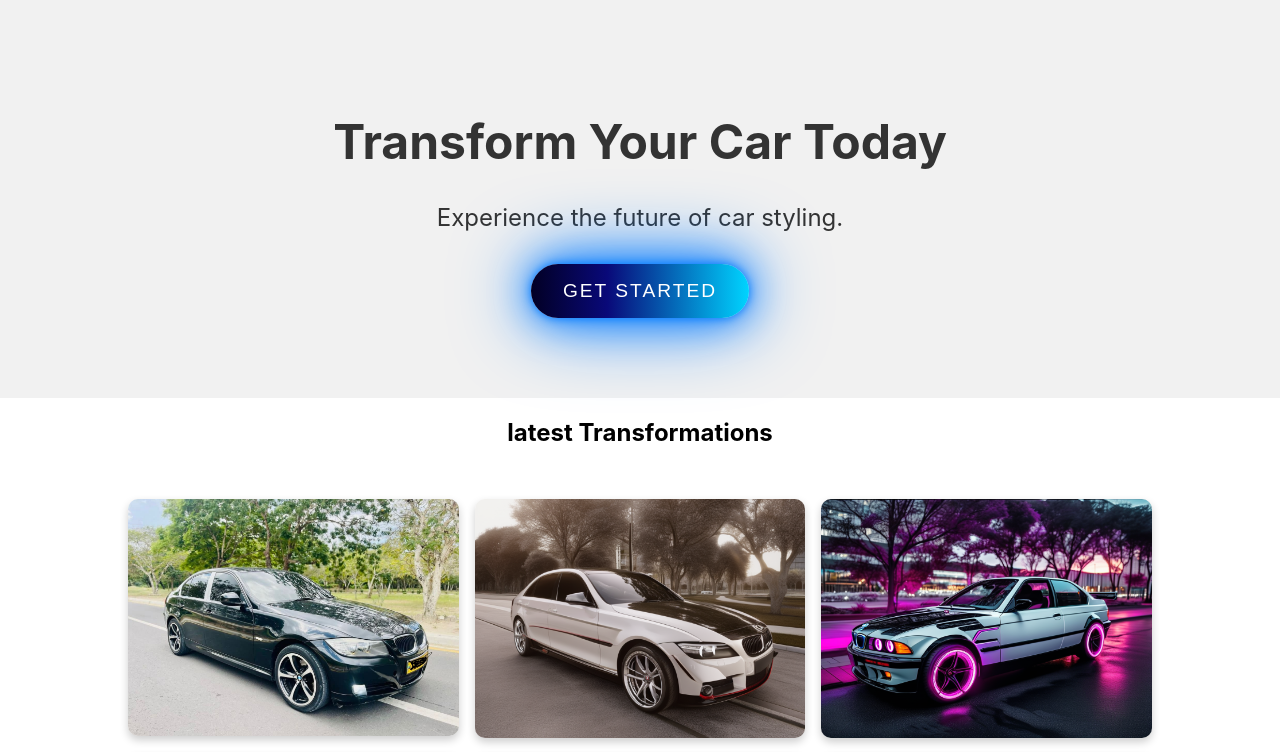
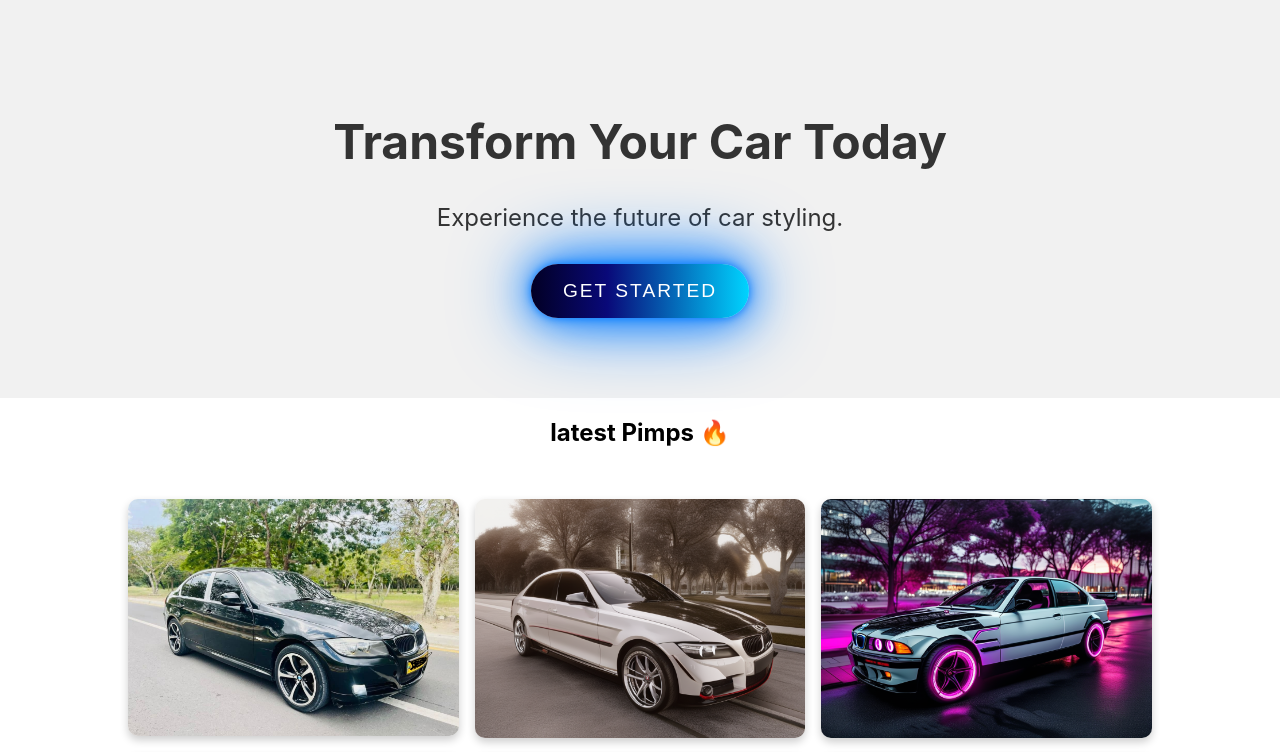
Before and after one commit to Bulalu/pimp-UI, a React (Create React App) app: page / in a window 1280 px wide. Shown: the top 752 px of the page. Built offline with nearby package versions, Linux system fonts and the light colour scheme.

Commit message:
updated brand 🦹‍♂️

```diff
--- a/public/index.html
+++ b/public/index.html
@@ -24,7 +24,7 @@
       work correctly both with client-side routing and a non-root public URL.
       Learn how to configure a non-root public URL by running `npm run build`.
     -->
-    <title>Pimp GPT</title>
+    <title>Pimps</title>
   </head>
   <body>
     <noscript>You need to enable JavaScript to run this app.</noscript>
--- a/src/components/DemoSection.js
+++ b/src/components/DemoSection.js
@@ -37,7 +37,7 @@ const DemoSection = () => {
 
     return (
         <div id="demo" style={{ display: 'flex', justifyContent: 'center', alignItems: 'center', flexDirection: 'column' }}>
-            <h2>latest Transformations</h2>
+            <h2>latest Pimps 🔥</h2>
             <div style={{ width: '80%', margin: '2rem 0', display: 'grid', gridTemplateColumns: 'repeat(3, 1fr)', gap: '1rem',  }}>
                 {images.map((img, index) => (
                     <img key={img} src={img} alt={`Transformation ${index}`} style={{ width: '100%', borderRadius: '10px', boxShadow: '0 4px 8px 0 rgba(0,0,0,0.2)', cursor: 'pointer' }} onClick={() => openModal(index)} />
```
